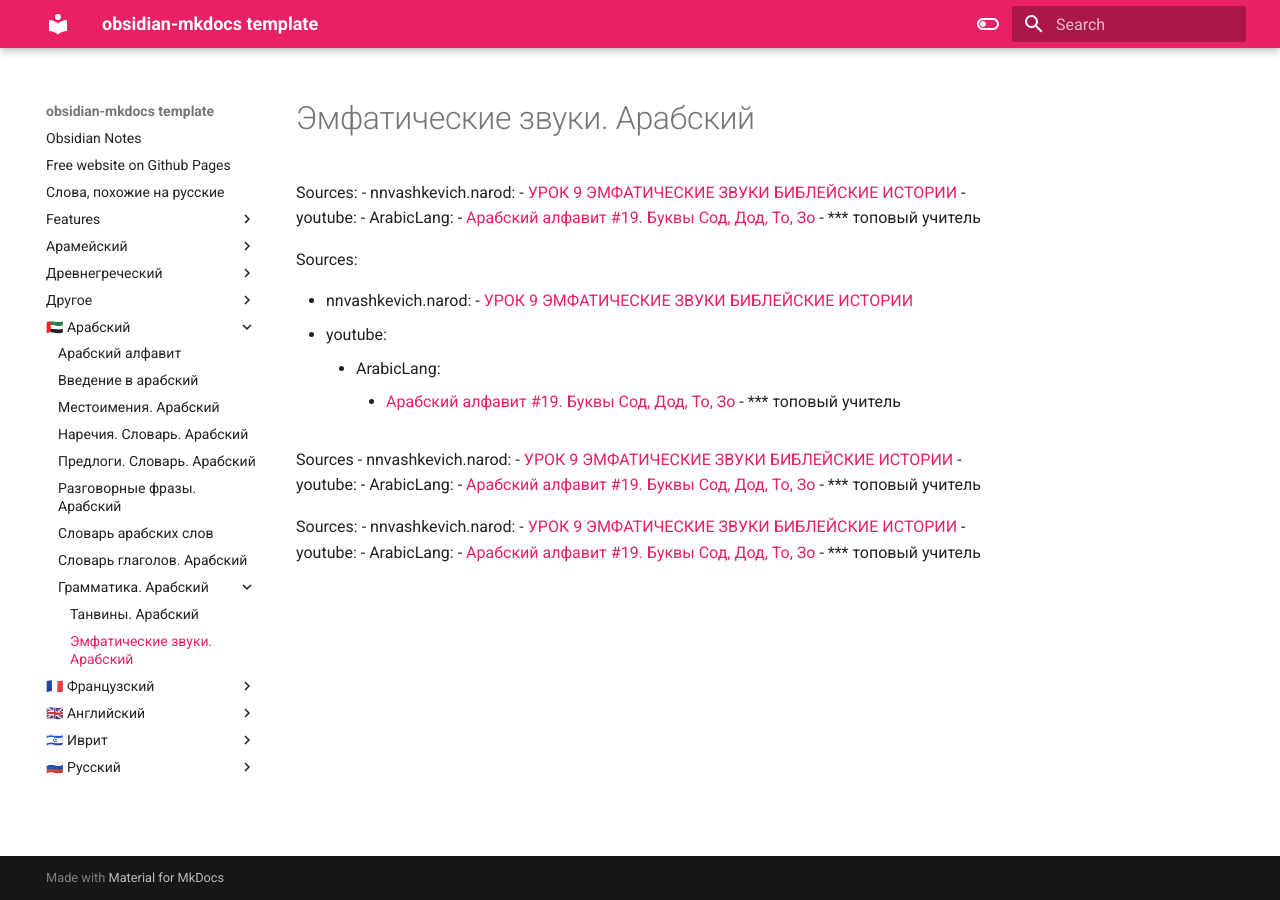
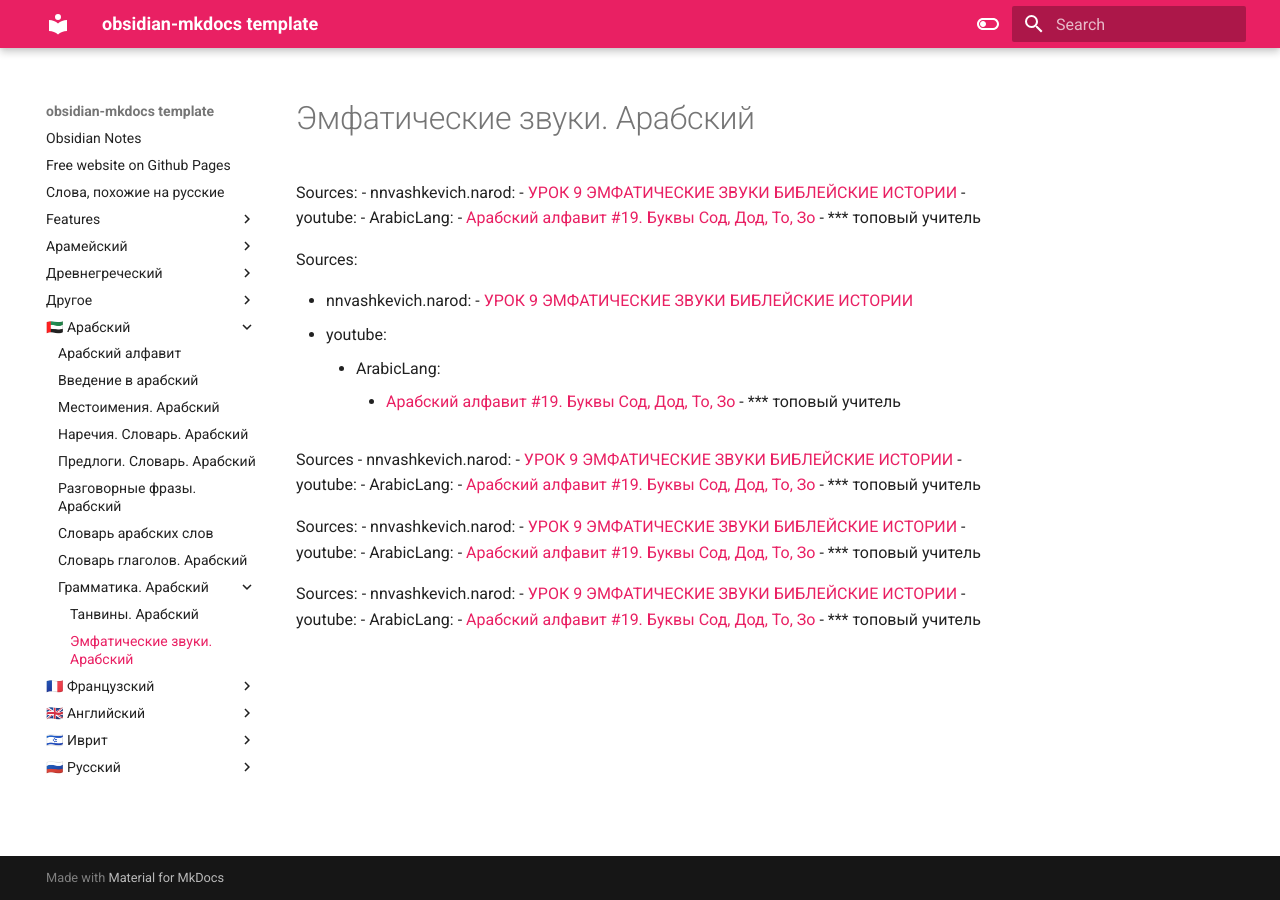
Before and after one commit to 1div243/1div243_temp_.github.io, an MkDocs documentation site: the page built from docs/🇦🇪 Арабский/Грамматика. Арабский/Эмфатические звуки. Арабский.md, in a window 1280 px wide. Built offline with MkDocs 1.6.1 and Material for MkDocs 9.7.7, drawn with Linux system fonts in a browser that asks for light colours.

Commit message:
Update Эмфатические звуки. Арабский.md

```diff
--- a/docs/🇦🇪 Арабский/Грамматика. Арабский/Эмфатические звуки. Арабский.md
+++ b/docs/🇦🇪 Арабский/Грамматика. Арабский/Эмфатические звуки. Арабский.md
@@ -30,3 +30,11 @@ Sources:
   - youtube:
 	- ArabicLang:
 		- [Арабский алфавит #19. Буквы Сод, Дод, То, Зо ](https://youtu.be/EeqDXxbrKAI) - *** топовый учитель
+
+
+ Sources:
+ - nnvashkevich.narod:
+		- [УРОК 9 ЭМФАТИЧЕСКИЕ  ЗВУКИ БИБЛЕЙСКИЕ ИСТОРИИ](http://nnvashkevich.narod.ru/kng/CIMCEM/CeM09.htm)
+ - youtube:
+	- ArabicLang:
+		- [Арабский алфавит #19. Буквы Сод, Дод, То, Зо ](https://youtu.be/EeqDXxbrKAI) - *** топовый учитель
```
